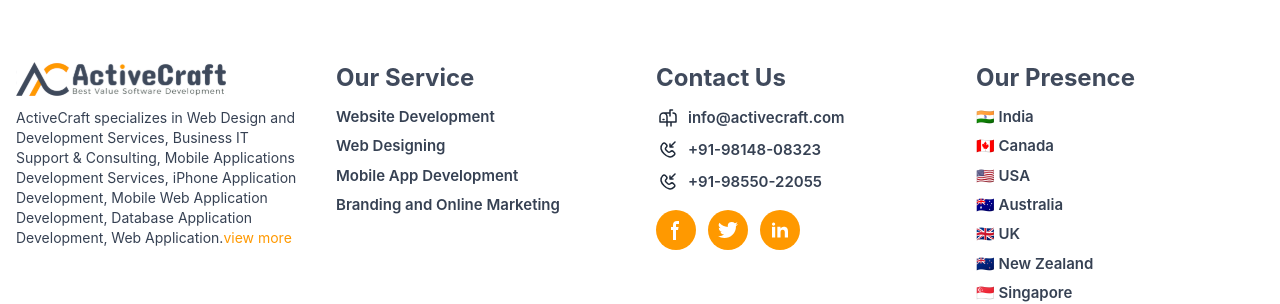
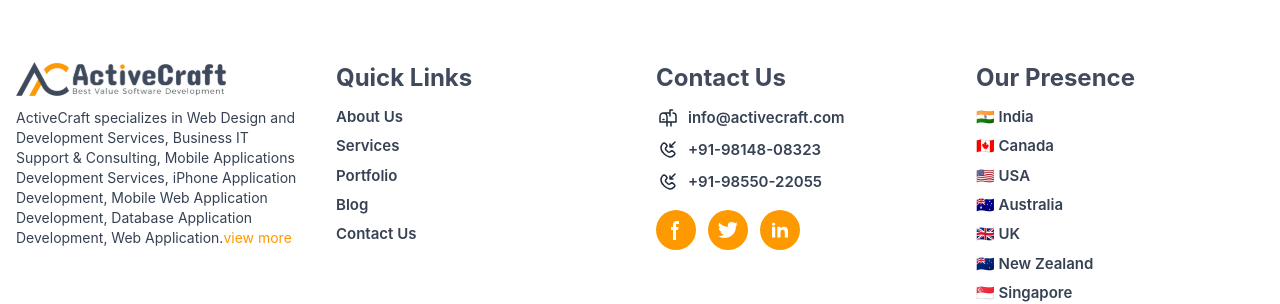
Before and after one commit to shamshersarpal/activecraft-it-solutions-master, a Next.js app: page / in a window 1280 px wide. Shown: the part 3734-4038 px from the top of the page. Built offline with nearby package versions, Linux system fonts and the light colour scheme; no server answers.

Commit message:
Footer and main layout page

```diff
--- a/src/app/layout.js
+++ b/src/app/layout.js
@@ -1,7 +1,7 @@
 import "./globals.css";
 
 export const metadata = {
-  title: "ActiveCraft IT",
+  title: "Activecraft || Best web development company India | Best web design company India",
   description: "Top Web Development Company in India 2025",
 };
 
--- a/src/components/Footer.jsx
+++ b/src/components/Footer.jsx
@@ -1,8 +1,9 @@
 import Image from "next/image";
+import Link from "next/link";
 import logo from "@/images/logo.svg";
 
-export default function Footer(){
-    return(
+export default function Footer() {
+  return (
     <>
       <footer className="bg-white pt-16 text-gray-700">
         <div className="max-w-screen-xl mx-auto px-4 grid grid-cols-1 md:grid-cols-4 gap-8 text-sm">
@@ -17,10 +18,11 @@
               </a>
             </div>
             <p className="">
-        ActiveCraft specializes in Web Design and Development Services, Business
-        IT Support &amp; Consulting, Mobile Applications Development Services,
-        iPhone Application Development, Mobile Web Application Development,
-        Database Application Development, Web Application.
+              ActiveCraft specializes in Web Design and Development Services,
+              Business IT Support &amp; Consulting, Mobile Applications
+              Development Services, iPhone Application Development, Mobile Web
+              Application Development, Database Application Development, Web
+              Application.
               <a href="#" className="text-[#FF9900]">
                 view more
               </a>
@@ -28,33 +30,57 @@
           </div>
           {/* Services */}
           <div>
-      <h3 className="font-bold text-[#404A5C] mb-3 text-2xl">Our Service</h3>
+            <h3 className="font-bold text-[#404A5C] mb-3 text-2xl">
+              Quick Links
+            </h3>
             <ul className="space-y-2">
               <li>
-          <a href="#" className="hover:underline text-[15px] font-semibold">
-            Website Development
-          </a>
+                <Link
+                  href="/about-us"
+                  className="hover:underline text-[15px] font-semibold"
+                >
+                  About Us
+                </Link>
               </li>
               <li>
-          <a href="#" className="hover:underline text-[15px] font-semibold">
-            Web Designing
-          </a>
+                <Link
+                  href="/our-services"
+                  className="hover:underline text-[15px] font-semibold"
+                >
+                  Services
+                </Link>
               </li>
               <li>
-          <a href="#" className="hover:underline text-[15px] font-semibold">
-            Mobile App Development
-          </a>
+                <Link
+                  href="/portfolio"
+                  className="hover:underline text-[15px] font-semibold"
+                >
+                  Portfolio
+                </Link>
               </li>
               <li>
-          <a href="#" className="hover:underline text-[15px] font-semibold">
-            Branding and Online Marketing
-          </a>
+                <Link
+                  href="/blog"
+                  className="hover:underline text-[15px] font-semibold"
+                >
+                  Blog
+                </Link>
+              </li>
+              <li>
+                <Link
+                  href="/contact-us"
+                  className="hover:underline text-[15px] font-semibold"
+                >
+                  Contact Us
+                </Link>
               </li>
             </ul>
           </div>
           {/* Contact Info */}
           <div>
-      <h3 className="font-bold text-[#404A5C] mb-3 text-2xl">Contact Us</h3>
+            <h3 className="font-bold text-[#404A5C] mb-3 text-2xl">
+              Contact Us
+            </h3>
             <ul className="space-y-2">
               <li className="flex items-center gap-2">
                 <svg
@@ -73,9 +99,11 @@
                     strokeWidth={1.5}
                     d="M11 16v-5.5A3.5 3.5 0 0 0 7.5 7m3.5 9H4v-5.5A3.5 3.5 0 0 1 7.5 7m3.5 9v4M7.5 7H14m0 0V4h2.5M14 7v3m-3.5 6H20v-6a3 3 0 0 0-3-3m-2 9v4m-8-6.5h1"
                   />
-</svg>
-{" "}
-          <a href="mailto:info@activecraft.com" className="hover:underline text-[15px] font-semibold">
+                </svg>{" "}
+                <a
+                  href="mailto:info@activecraft.com"
+                  className="hover:underline text-[15px] font-semibold"
+                >
                   info@activecraft.com
                 </a>
               </li>
@@ -96,9 +124,11 @@
                     strokeWidth={1.5}
                     d="M19.0225 4 14 8.98132m0 0 3.03.00002M14 8.98132V5.99998m4.2327 8.51492-1.1431-1.1439c-1.143-1.1439-1.9758-.3696-2.8382.4565-.3159.3161-.7443.4936-1.1911.4936-.4467 0-.8751-.1775-1.191-.4936L9.998 11.9549c-.65643-.6564-.92477-1.4591 0-2.38383.8488-.86837 1.6837-1.61177.4926-2.8037L9.2995 5.57544c-.90492-.90556-1.99137-.383-2.61843.23625-3.13257 3.1118-1.72021 6.77001 1.41066 9.90141s6.78747 4.5465 9.90477 1.4254c.1744-.1461.551-.565.6473-.7712.0962-.2062.1461-.4311.1461-.6587 0-.2277-.0499-.4525-.1461-.6588-.0963-.2062-.2366-.3888-.4111-.5349Z"
                   />
-</svg>
-{" "}
-          <a href="tel:+919814808323" className="hover:underline text-[15px] font-semibold">
+                </svg>{" "}
+                <a
+                  href="tel:+919814808323"
+                  className="hover:underline text-[15px] font-semibold"
+                >
                   +91-98148-08323
                 </a>
               </li>
@@ -119,16 +149,19 @@
                     strokeWidth={1.5}
                     d="M19.0225 4 14 8.98132m0 0 3.03.00002M14 8.98132V5.99998m4.2327 8.51492-1.1431-1.1439c-1.143-1.1439-1.9758-.3696-2.8382.4565-.3159.3161-.7443.4936-1.1911.4936-.4467 0-.8751-.1775-1.191-.4936L9.998 11.9549c-.65643-.6564-.92477-1.4591 0-2.38383.8488-.86837 1.6837-1.61177.4926-2.8037L9.2995 5.57544c-.90492-.90556-1.99137-.383-2.61843.23625-3.13257 3.1118-1.72021 6.77001 1.41066 9.90141s6.78747 4.5465 9.90477 1.4254c.1744-.1461.551-.565.6473-.7712.0962-.2062.1461-.4311.1461-.6587 0-.2277-.0499-.4525-.1461-.6588-.0963-.2062-.2366-.3888-.4111-.5349Z"
                   />
-</svg>
-{" "}
-          <a href="tel:+919855022055" className="hover:underline text-[15px] font-semibold">
+                </svg>{" "}
+                <a
+                  href="tel:+919855022055"
+                  className="hover:underline text-[15px] font-semibold"
+                >
                   +91-98550-22055
                 </a>
               </li>
             </ul>
             <div className="flex gap-3 mt-4  text-xl">
               <a
-  href="https://www.facebook.com/Activecraft" target="_blank"
+                href="https://www.facebook.com/Activecraft"
+                target="_blank"
                 className="w-10 h-10 flex items-center justify-center bg-[#FF9900] text-white rounded-full text-xl hover:bg-[#FF9900] transition"
               >
                 <svg
@@ -146,11 +179,11 @@
                     clipRule="evenodd"
                   />
                 </svg>
-
               </a>
 
               <a
-  href="https://x.com/activecraft12" target="_blank"
+                href="https://x.com/activecraft12"
+                target="_blank"
                 className="w-10 h-10 flex items-center justify-center bg-[#FF9900] text-white rounded-full text-xl hover:bg-[#FF9900] transition"
               >
                 <svg
@@ -168,13 +201,11 @@
                     clipRule="evenodd"
                   />
                 </svg>
-
-
               </a>
 
-
               <a
-  href="https://www.linkedin.com/in/activecraft-software-development-8b55a528/" target="_blank"
+                href="https://www.linkedin.com/in/activecraft-software-development-8b55a528/"
+                target="_blank"
                 className="w-10 h-10 flex items-center justify-center bg-[#FF9900] text-white rounded-full text-xl hover:bg-[#FF9900] transition"
               >
                 <svg
@@ -193,23 +224,39 @@
                   />
                   <path d="M7.2 8.809H4V19.5h3.2V8.809Z" />
                 </svg>
-
-
               </a>
             </div>
           </div>
           {/* Our Presence */}
           <div>
-      <h3 className="font-bold text-[#404A5C] mb-3 text-2xl">Our Presence</h3>
+            <h3 className="font-bold text-[#404A5C] mb-3 text-2xl">
+              Our Presence
+            </h3>
             <ul className="space-y-2 text-[15px] font-semibold">
-        <li><span className="text-[#FF9900]">🇮🇳</span> India</li>
-        <li><span className="text-[#FF9900]">🇨🇦</span> Canada</li>
-        <li><span className="text-[#FF9900]">🇺🇸</span> USA</li>
-        <li><span className="text-[#FF9900]">🇦🇺</span> Australia</li>
-        <li><span className="text-[#FF9900]">🇬🇧</span> UK</li>
-        <li><span className="text-[#FF9900]">🇳🇿</span> New Zealand</li>
-        <li><span className="text-[#FF9900]">🇸🇬</span> Singapore</li>
-        <li><span className="text-[#FF9900]">🇧🇳</span> Brunei Darussalam</li>
+              <li>
+                <span className="text-[#FF9900]">🇮🇳</span> India
+              </li>
+              <li>
+                <span className="text-[#FF9900]">🇨🇦</span> Canada
+              </li>
+              <li>
+                <span className="text-[#FF9900]">🇺🇸</span> USA
+              </li>
+              <li>
+                <span className="text-[#FF9900]">🇦🇺</span> Australia
+              </li>
+              <li>
+                <span className="text-[#FF9900]">🇬🇧</span> UK
+              </li>
+              <li>
+                <span className="text-[#FF9900]">🇳🇿</span> New Zealand
+              </li>
+              <li>
+                <span className="text-[#FF9900]">🇸🇬</span> Singapore
+              </li>
+              <li>
+                <span className="text-[#FF9900]">🇧🇳</span> Brunei Darussalam
+              </li>
             </ul>
           </div>
         </div>
@@ -218,7 +265,6 @@
           © 2005 – 2025 activecraft.com
         </div>
       </footer>
-
     </>
-    )
+  );
 }
```
Lines whose indentation alone changed are shown as unchanged.
